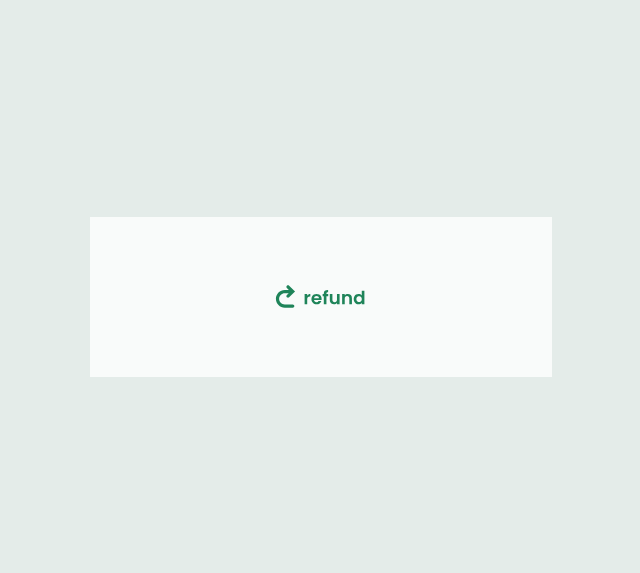
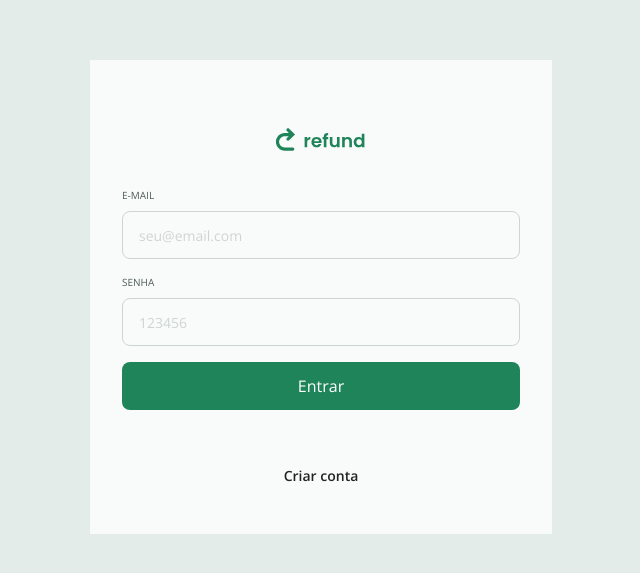
Before and after one commit to pedroqueirozs/refund_app2.0, a React (Vite) app: page / in a window 1280 px wide. Shown: the part 103-676 px from the top of the page, without its empty margins (319-959 px from the left). Built offline with nearby package versions, Linux system fonts and the light colour scheme.

Commit message:
creating input components

```diff
--- /dev/null
+++ b/src/components/Button.tsx
@@ -0,0 +1,21 @@
+type Props = React.ComponentProps<"button"> & {
+  isLoading?: boolean;
+};
+
+export function Button({
+  children,
+  isLoading,
+  type = "button",
+  ...rest
+}: Props) {
+  return (
+    <button
+      type={type}
+      disabled={isLoading}
+      className=" h-12 flex items-center justify-center bg-green-100 rounded-lg text-white cursor-pointer hover:bg-green-200 transition ease-linear disabled:opacity-50 disabled:cursor-progress"
+      {...rest}
+    >
+      {children}
+    </button>
+  );
+}
--- a/src/components/Input.tsx
+++ b/src/components/Input.tsx
@@ -1,9 +1,20 @@
 type Props = React.ComponentProps<"input"> & {
-    legend?: string
+  legend?: string;
+};
+
+export function Input({ legend, ...rest }: Props) {
+  return (
+    <fieldset className="flex flex-1 max-h-20 focus-within:text-green-100 text-gray-200">
+      {legend && (
+        <legend className="uppercase text-xxs mb-2 text-inherit">
+          {legend}
+        </legend>
+      )}
+      <input
+        className="w-full h-12 rounded-lg border border-gray-300 px-4 text-sm text-gray-100 bg-transparent outline-none focus:border-2 focus:border-green-100 placeholder-gray-300"
+        type="text"
+        {...rest}
+      />
+    </fieldset>
+  );
 }
-
-export function Input({legend, ...}) {
-    return (
-
-    )
-}
--- a/src/index.css
+++ b/src/index.css
@@ -1,7 +1,9 @@
 @import "tailwindcss";
 
-@theme{
-  --default-font-family:"Open Sans", sans-serif;
+@theme {
+  --default-font-family: "Open Sans", sans-serif;
+
+  --text-xxs: 10px;
 
   --color-gray-100: #1f2523;
   --color-gray-200: #4d5c57;
--- a/src/pages/SignIn.tsx
+++ b/src/pages/SignIn.tsx
@@ -1,7 +1,44 @@
+import { Input } from "../components/Input";
+import { Button } from "../components/Button";
+
+import { useState } from "react";
+
 export function SignIn() {
-    return (
-        <form className="w-full flex flex-col gap-4">
+  const [email, setEmail] = useState("");
+  const [password, setPassword] = useState("");
+  const [isLoading, setIsLoading] = useState(false);
 
-        </form>
-    )
+  function onSubmit(e: React.FormEvent) {
+    e.preventDefault();
+    alert(email);
+    alert(password);
+  }
+  return (
+    <form onSubmit={onSubmit} className="w-full flex flex-col gap-4">
+      <Input
+        type="email"
+        required
+        legend="E-mail"
+        placeholder="seu@email.com"
+        onChange={(e) => setEmail(e.target.value)}
+      />
+      <Input
+        type="password"
+        required
+        legend="Senha"
+        placeholder="123456"
+        onChange={(e) => setPassword(e.target.value)}
+      />
+      <Button isLoading={isLoading} type="submit">
+        Entrar
+      </Button>
+      <a
+        href="/signup"
+        className="text-sm font-semibold text-gray-100 mt-10 mb-4 text-center hover:text-green-500 transition ease-linear"
+      >
+        {" "}
+        Criar conta
+      </a>
+    </form>
+  );
 }
```
